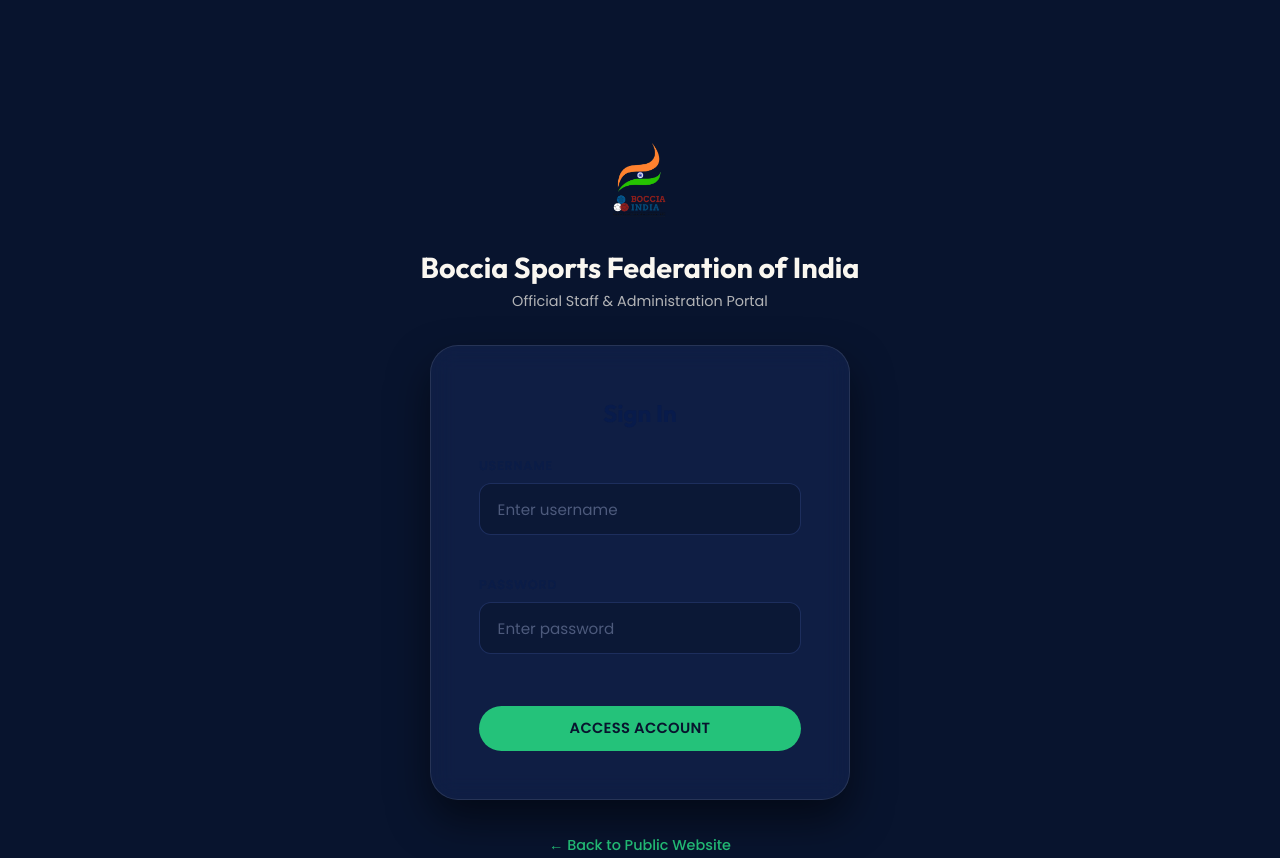
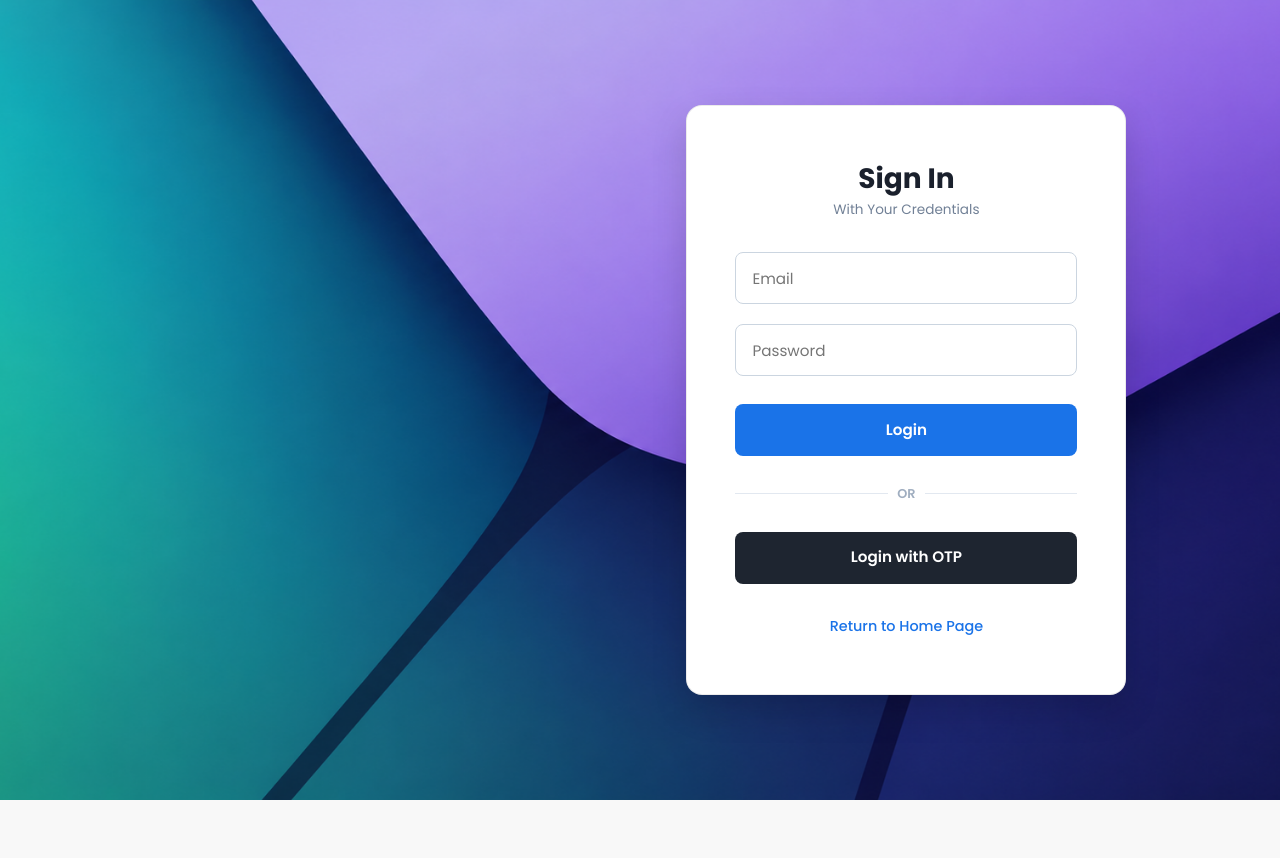
Before and after one commit to gurarpitzz/BOCCIA-INDIA, a PHP site: page /login.php in a window 1280 px wide. After the commit the page ends 800 px from the top, so only its background shows below. Run offline with PHP 8.4, Linux system fonts and the light colour scheme.

Commit message:
Update login page background with cache-buster and new background image

```diff
--- a/login.php
+++ b/login.php
@@ -60,44 +60,167 @@ if ($_SERVER['REQUEST_METHOD'] === 'POST') {
     <meta charset="UTF-8">
     <meta name="viewport" content="width=device-width, initial-scale=1.0">
     <title>Staff Login - Boccia India</title>
-    <link rel="stylesheet" href="styles.css">
+    <link href="https://cdn.jsdelivr.net/npm/bootstrap@5.3.3/dist/css/bootstrap.min.css" rel="stylesheet">
+    <link href="https://fonts.googleapis.com/css2?family=Poppins:wght@300;400;500;600;700&display=swap" rel="stylesheet">
+    <style>
+        body {
+            background: url('login bg.png?v=2') center center / cover no-repeat fixed;
+            min-height: 100vh;
+            font-family: 'Poppins', sans-serif;
+            display: flex;
+            align-items: center;
+            justify-content: flex-end;
+            padding-right: 12%;
+            margin: 0;
+        }
+
+        .login-card-container {
+            background: #ffffff;
+            border-radius: 16px;
+            width: 100%;
+            max-width: 440px;
+            padding: 3.5rem 3rem;
+            box-shadow: 0 15px 35px rgba(0, 0, 0, 0.15);
+            border: 1px solid rgba(0, 0, 0, 0.08);
+            text-align: center;
+        }
+
+        .login-title {
+            font-size: 1.75rem;
+            font-weight: 700;
+            color: #1a202c;
+            margin-bottom: 0.25rem;
+        }
+
+        .login-subtitle {
+            font-size: 0.85rem;
+            color: #718096;
+            margin-bottom: 2rem;
+        }
+
+        .form-control-custom {
+            height: 52px;
+            border-radius: 8px;
+            border: 1px solid #cbd5e0;
+            font-size: 0.95rem;
+            padding: 0 1rem;
+            width: 100%;
+            margin-bottom: 1.25rem;
+            color: #2d3748;
+            background-color: #ffffff;
+            transition: border-color 0.2s, box-shadow 0.2s;
+        }
+        .form-control-custom:focus {
+            outline: none;
+            border-color: #1a73e8;
+            box-shadow: 0 0 0 3px rgba(26, 115, 232, 0.15);
+        }
+
+        .btn-login-blue {
+            background-color: #1a73e8;
+            color: #ffffff;
+            font-weight: 600;
+            font-size: 0.95rem;
+            height: 52px;
+            border-radius: 8px;
+            border: none;
+            width: 100%;
+            transition: background-color 0.2s;
+            margin-top: 0.5rem;
+        }
+        .btn-login-blue:hover {
+            background-color: #155cb8;
+        }
+
+        .divider-or {
+            display: flex;
+            align-items: center;
+            text-align: center;
+            color: #a0aec0;
+            font-size: 0.8rem;
+            font-weight: 600;
+            margin: 1.75rem 0;
+        }
+        .divider-or::before,
+        .divider-or::after {
+            content: '';
+            flex: 1;
+            border-bottom: 1px solid #e2e8f0;
+        }
+        .divider-or:not(:empty)::before {
+            margin-right: .75em;
+        }
+        .divider-or:not(:empty)::after {
+            margin-left: .75em;
+        }
+
+        .btn-login-otp {
+            background-color: #1e2530;
+            color: #ffffff;
+            font-weight: 600;
+            font-size: 0.95rem;
+            height: 52px;
+            border-radius: 8px;
+            border: none;
+            width: 100%;
+            transition: background-color 0.2s;
+        }
+        .btn-login-otp:hover {
+            background-color: #2c3645;
+        }
+
+        .return-link {
+            display: inline-block;
+            margin-top: 2rem;
+            color: #1a73e8;
+            text-decoration: none;
+            font-size: 0.9rem;
+            font-weight: 500;
+            transition: color 0.2s;
+        }
+        .return-link:hover {
+            color: #155cb8;
+            text-decoration: underline;
+        }
+
+        /* Responsive */
+        @media (max-width: 768px) {
+            body {
+                justify-content: center;
+                padding-right: 0;
+                padding: 1.5rem;
+            }
+        }
+    </style>
 </head>
-<body style="background:#08142E; color:#FAF7F0; display:flex; flex-direction:column; justify-content:center; align-items:center; min-height:100vh; font-family:'Poppins', sans-serif; margin:0;">
+<body>
 
-    <div style="margin-bottom:2rem; text-align:center;">
-        <img src="boccia-india-logo.webp" alt="BSFI Logo" style="height:80px; margin-bottom:1rem;">
-        <h2 style="font-family:'Outfit', sans-serif; font-size:1.8rem; font-weight:700;">Boccia Sports Federation of India</h2>
-        <p style="opacity:0.7; font-size:0.9rem;">Official Staff & Administration Portal</p>
-    </div>
-
-    <div class="glass-card" style="background:rgba(22, 41, 90, 0.5); padding:3rem; border-radius:28px; width:90%; max-width:420px; border:1px solid rgba(255,255,255,0.1); box-shadow:0 20px 40px rgba(0,0,0,0.5);">
-        <h3 style="font-family:'Outfit', sans-serif; font-size:1.5rem; margin-bottom:1.5rem; text-align:center;">Sign In</h3>
+    <div class="login-card-container">
+        <h3 class="login-title">Sign In</h3>
+        <p class="login-subtitle">With Your Credentials</p>
 
         <?php if (!empty($error)): ?>
-            <div style="background:rgba(215, 38, 56, 0.15); border:1px solid #D72638; color:#fff; padding:0.85rem; border-radius:8px; margin-bottom:1.5rem; font-size:0.9rem; text-align:center;">
+            <div class="alert alert-danger p-2 mb-3" style="font-size:0.85rem; border-radius:8px;">
                 <?php echo htmlspecialchars($error); ?>
             </div>
         <?php endif; ?>
 
-        <form action="login.php" method="POST" style="display:flex; flex-direction:column; gap:1.25rem;">
+        <form action="login.php" method="POST">
             <input type="hidden" name="csrf_token" value="<?php echo $_SESSION['csrf_token']; ?>">
 
-            <div class="form-group">
-                <label for="login-username" style="font-size:0.8rem; font-weight:600; text-transform:uppercase; letter-spacing:0.05em; opacity:0.8;">Username</label>
-                <input type="text" id="login-username" name="username" class="form-input" required placeholder="Enter username" style="background:rgba(0,0,0,0.2);">
-            </div>
+            <input type="text" id="login-username" name="username" class="form-control-custom" required placeholder="Email">
+            <input type="password" id="login-password" name="password" class="form-control-custom" required placeholder="Password">
 
-            <div class="form-group">
-                <label for="login-password" style="font-size:0.8rem; font-weight:600; text-transform:uppercase; letter-spacing:0.05em; opacity:0.8;">Password</label>
-                <input type="password" id="login-password" name="password" class="form-input" required placeholder="Enter password" style="background:rgba(0,0,0,0.2);">
-            </div>
+            <button type="submit" class="btn-login-blue">Login</button>
+        </form>
 
-            <button type="submit" class="btn" style="background:#24C27A; color:#08142E; font-weight:bold; font-size:1rem; padding:0.9rem; border-radius:999px; cursor:pointer; margin-top:0.75rem; border:none; text-transform:uppercase; letter-spacing:0.05em;">Access Account</button>
-        </form>
-    </div>
+        <div class="divider-or">OR</div>
 
-    <div style="margin-top:2rem;">
-        <a href="index.php" style="color:#24C27A; text-decoration:none; font-size:0.9rem; font-weight:500;">← Back to Public Website</a>
+        <button type="button" onclick="alert('OTP Login feature is coming soon!')" class="btn-login-otp">Login with OTP</button>
+
+        <div>
+            <a href="index.php" class="return-link">Return to Home Page</a>
+        </div>
     </div>
 
 </body>
```
Also changed, not shown: login bg.png (added).
